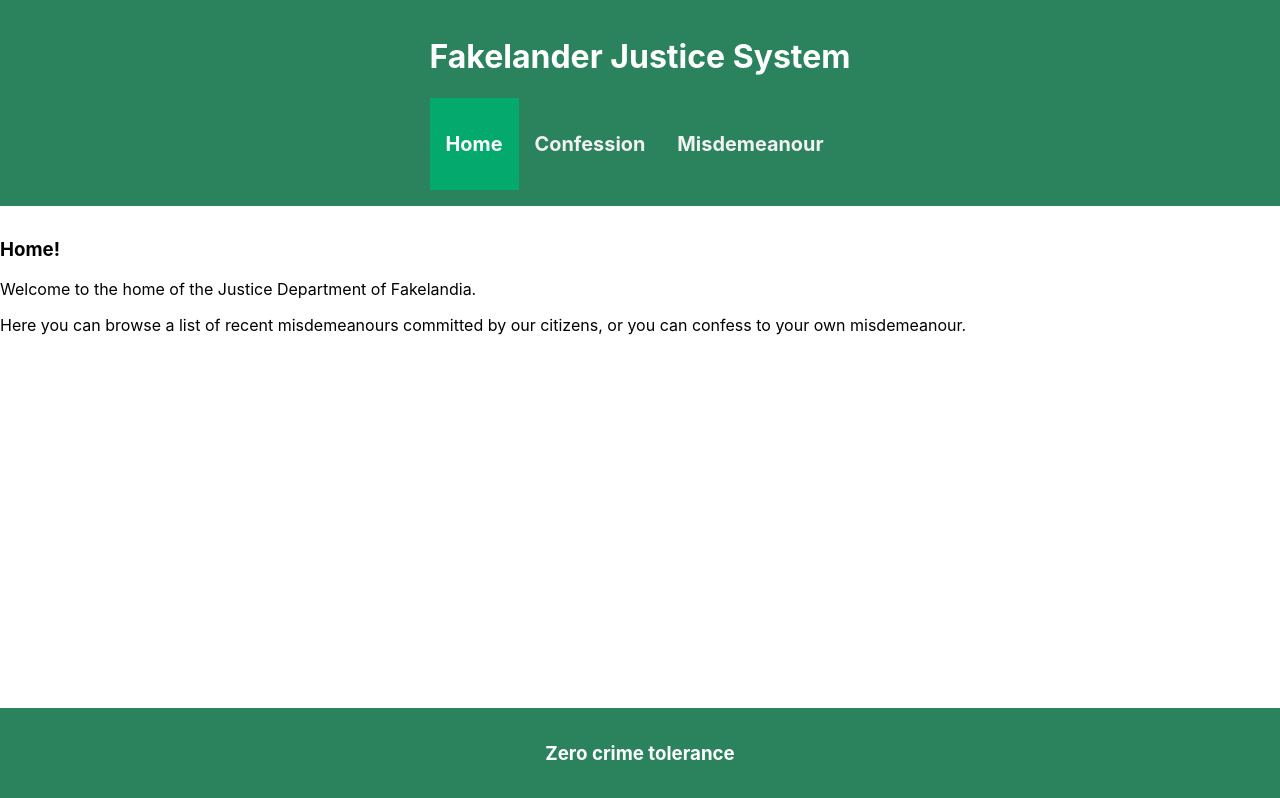
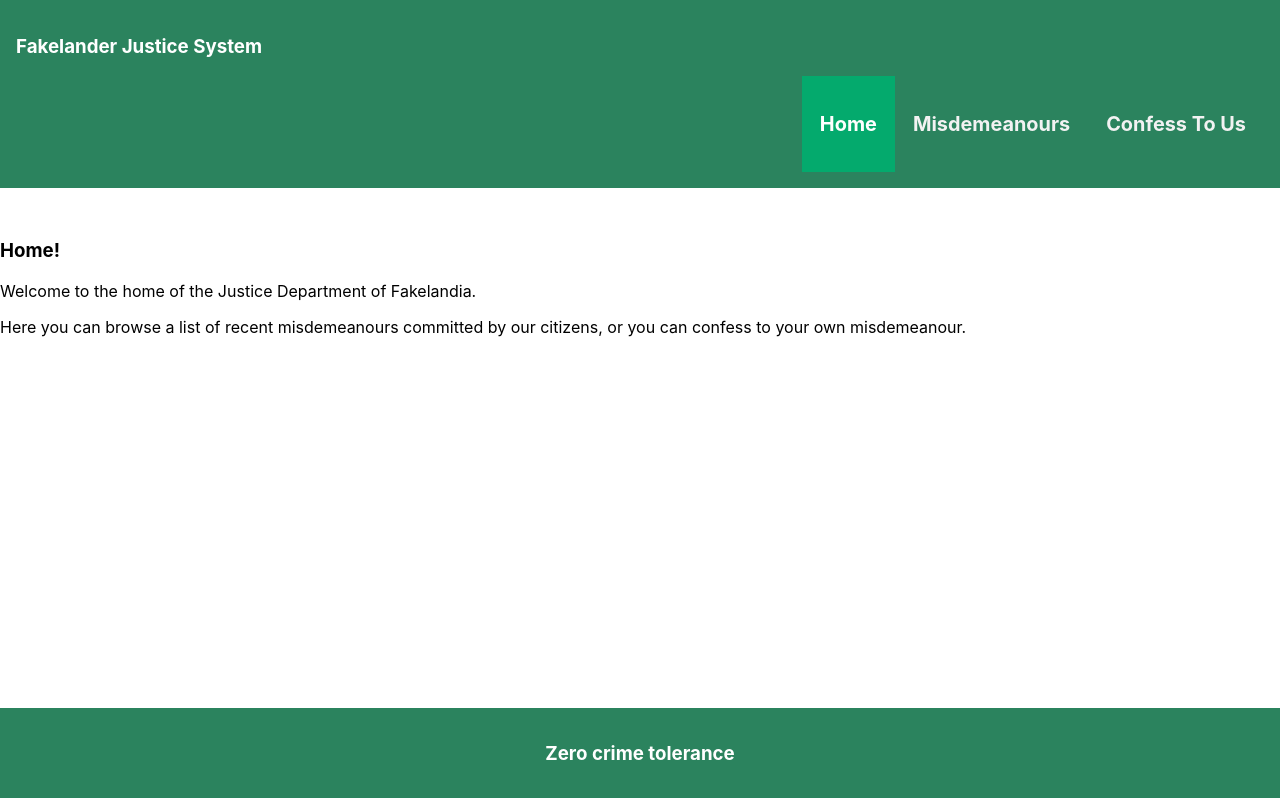
Before and after one commit to SukirtiSaxena/fakelandia-justice-system, a React (Create React App) app: page / in a window 1280 px wide. Built offline with nearby package versions, Linux system fonts and the light colour scheme.

Commit message:
styled Header

```diff
--- a/src/Components/Header.css
+++ b/src/Components/Header.css
@@ -1,21 +1,23 @@
 
-.Header {
+.header {
     box-sizing: border-box;
     width: 100%;
-    display: flex;
-    justify-content: center;
-    align-items: baseline;
+    display:inline-block;
     padding: 1em;
     margin-bottom: 2em;
     background-color: rgb(43, 131, 94);
     color: #fff;
   }
 
+  .header-right {
+    float: right;
+    align-items: flex-end;
+  }
+
   .topnav a {
     float: left;
     color: #f2f2f2;
-    text-align: center;
-    padding: 14px 16px;
+    padding: 16px 18px;
     text-decoration: none;
     font-size: 17px;
   }
--- a/src/Components/Header.js
+++ b/src/Components/Header.js
@@ -3,11 +3,10 @@ import Nav from './Nav';
 
 const Header = () => {
     return (
-        <div className="Header">
-
-            <div class="topnav">
-                <h1>Fakelander Justice System</h1>
-                <Nav/>
+        <div className="header">
+            <h3>Fakelander Justice System</h3>
+            <div class="topnav header-right">
+                <Nav />
             </div>
         </div>
     )
--- a/src/Components/Nav.js
+++ b/src/Components/Nav.js
@@ -3,9 +3,9 @@ import { NavLink } from "react-router-dom";
 const Nav = () =>
     <nav>
 
-         <NavLink to='/'><h3>Home</h3> </NavLink>
-         <NavLink to='/Confession'><h3>Confession</h3> </NavLink>
-         <NavLink to='/Misdemeanour'><h3>Misdemeanour</h3> </NavLink>
+        <NavLink to='/'><h3>Home</h3> </NavLink>
+        <NavLink to='/Misdemeanour'><h3>Misdemeanours</h3> </NavLink>
+        <NavLink to='/Confession'><h3>Confess To Us</h3> </NavLink>
 
     </nav>;
 
```
